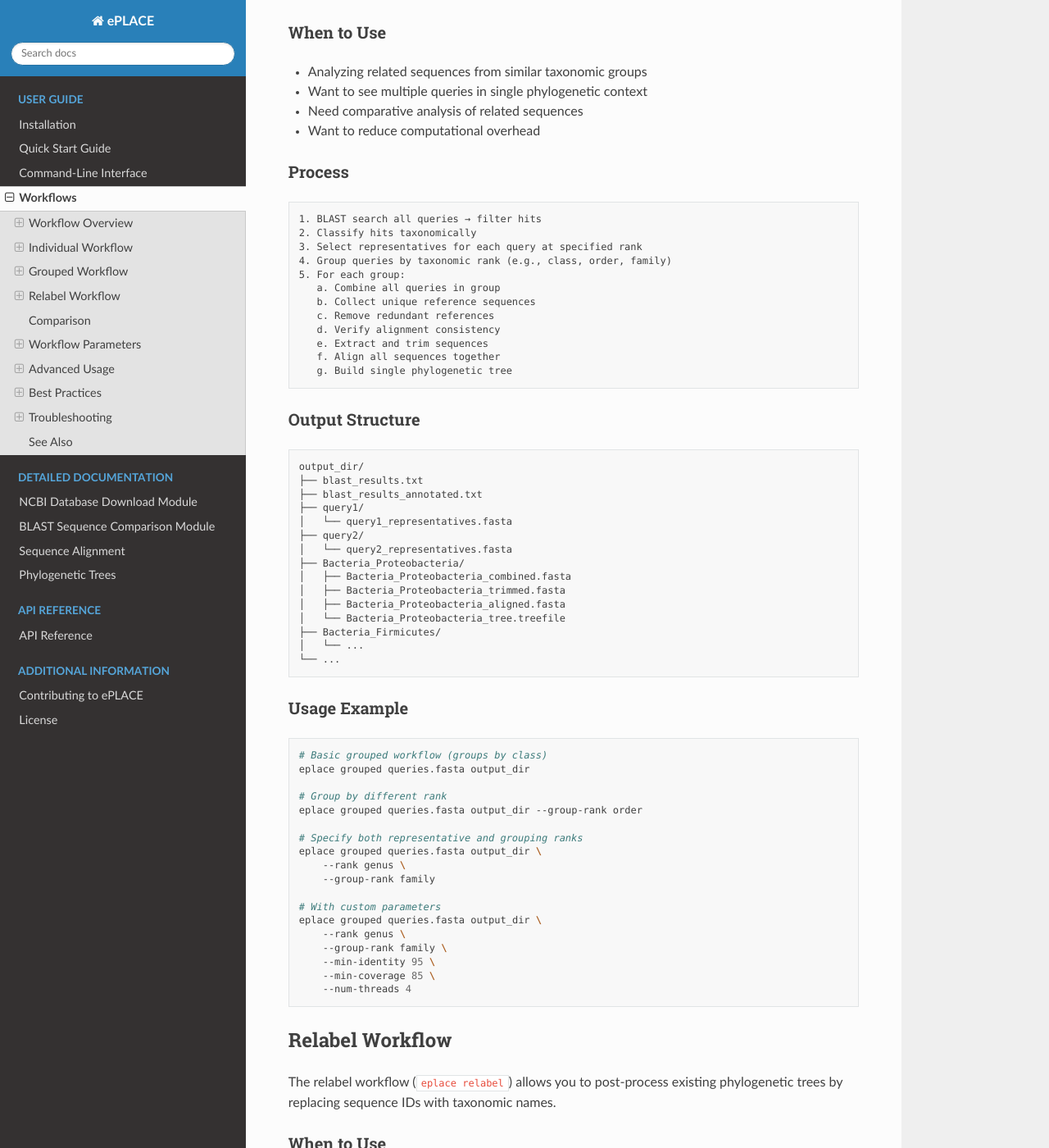
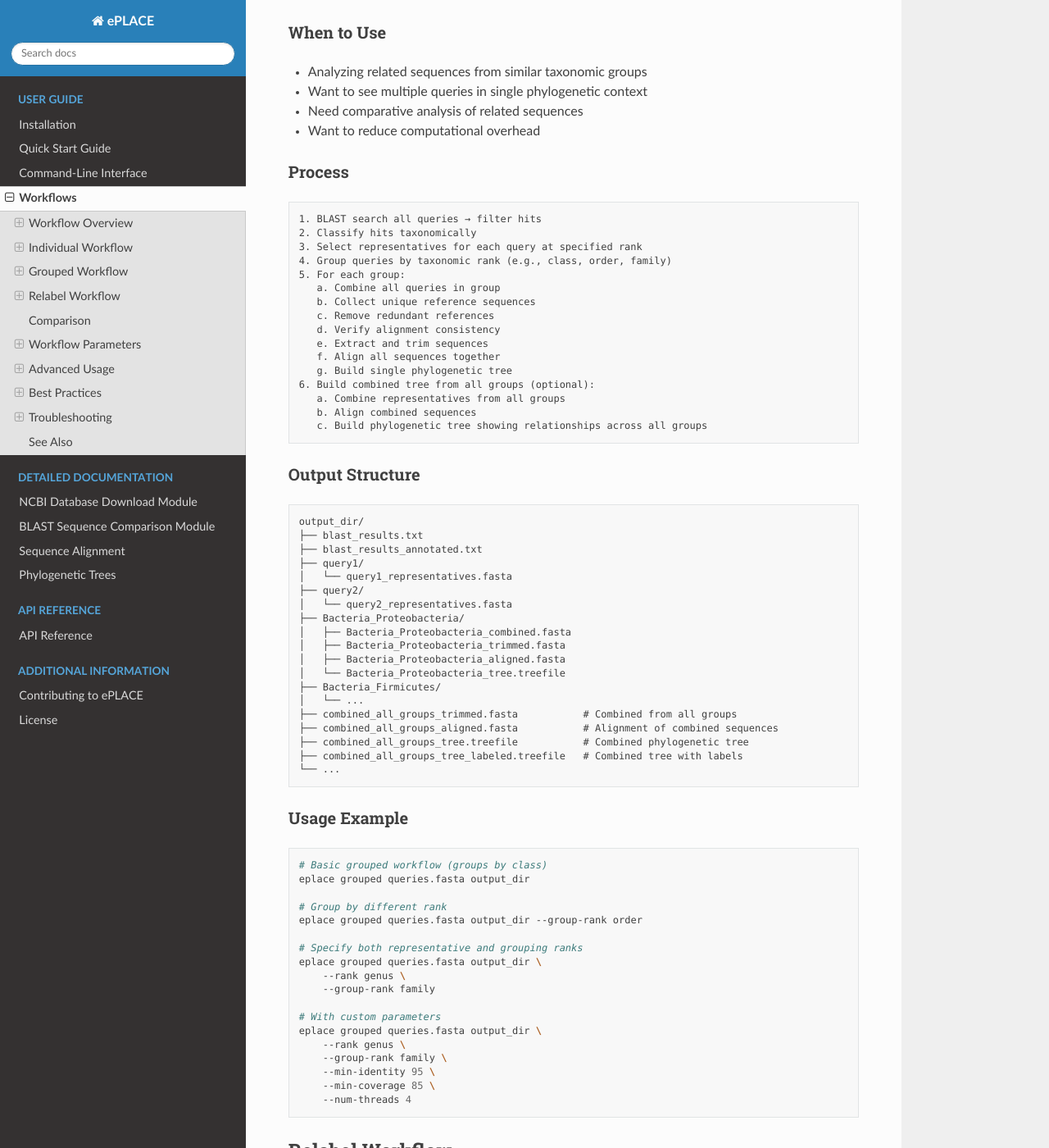
Before and after one commit to mpdoane2/eplace, a Sphinx documentation site: the page built from docs/source/workflows.rst, in a window 1280 px wide and 1400 px high, scrolled down 1889 px. Shown: the whole window at 82% size. Built offline with Sphinx 7.4.7 and the Read the Docs theme 3.1.0, drawn with Linux system fonts in a browser that asks for light colours; some of the changed text lies outside the part shown.

Commit message:
Add documentation for combined tree feature in grouped workflow
Co-authored-by: linsalrob <836231+linsalrob@users.noreply.github.com>

```diff
--- a/docs/source/workflows.rst
+++ b/docs/source/workflows.rst
@@ -114,6 +114,10 @@ Process
       e. Extract and trim sequences
       f. Align all sequences together
       g. Build single phylogenetic tree
+   6. Build combined tree from all groups (optional):
+      a. Combine representatives from all groups
+      b. Align combined sequences
+      c. Build phylogenetic tree showing relationships across all groups
 
 Output Structure
 ~~~~~~~~~~~~~~~~
@@ -134,6 +138,10 @@ Output Structure
    │   └── Bacteria_Proteobacteria_tree.treefile
    ├── Bacteria_Firmicutes/
    │   └── ...
+   ├── combined_all_groups_trimmed.fasta           # Combined from all groups
+   ├── combined_all_groups_aligned.fasta           # Alignment of combined sequences
+   ├── combined_all_groups_tree.treefile           # Combined phylogenetic tree
+   ├── combined_all_groups_tree_labeled.treefile   # Combined tree with labels
    └── ...
 
 Usage Example
@@ -278,6 +286,13 @@ Both workflows use taxonomic ranks to organize results:
   * Options: ``phylum``, ``class``, ``order``, ``family``, ``genus``, ``species``
   * Default: ``genus``
   * Determines taxonomic labels on phylogenetic tree
+
+* ``--combined-tree-label-rank`` (grouped only): Level at which to label the combined tree
+
+  * Options: ``phylum``, ``class``, ``order``, ``family``, ``genus``, ``species``
+  * Default: ``genus``
+  * Controls labels on the combined tree built from all groups
+  * Can be different from ``--tree-label-rank`` for more flexibility
 
 Filtering Parameters
 ~~~~~~~~~~~~~~~~~~~~
```
Also changed, not shown: README.md (+8 -0 lines), docs/source/cli.rst (+12 -0 lines).
